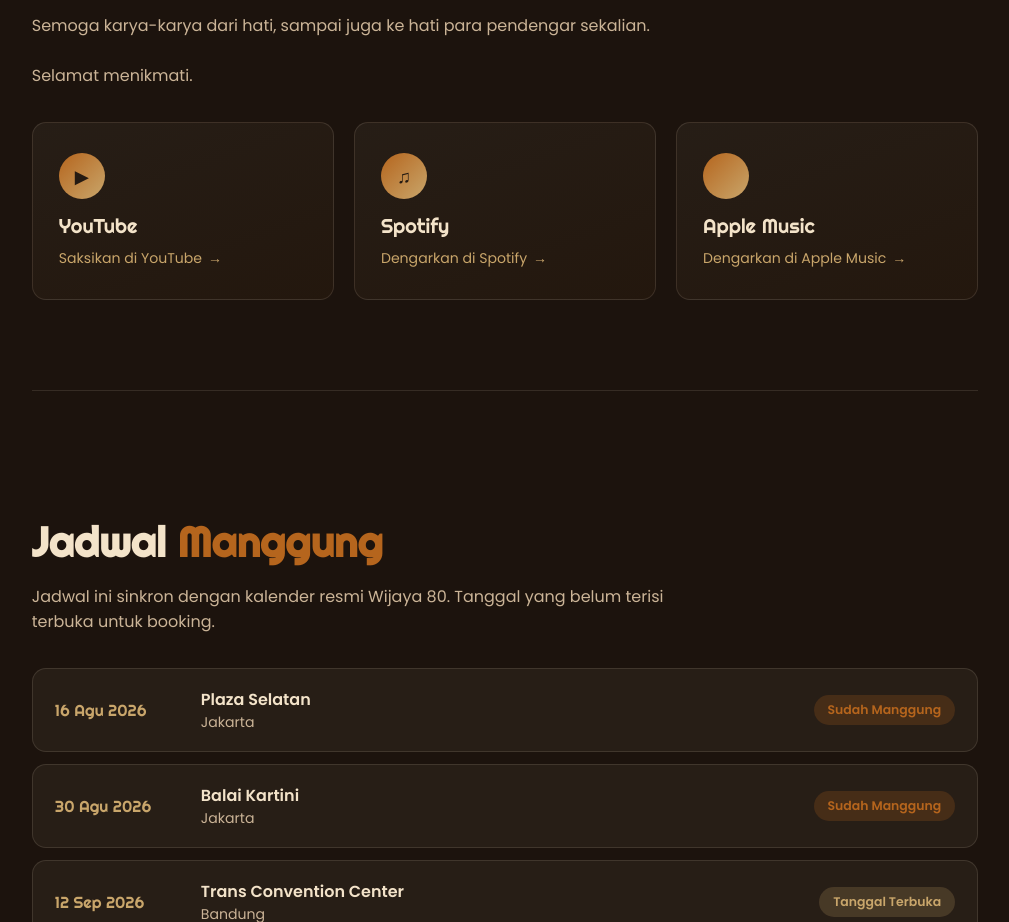
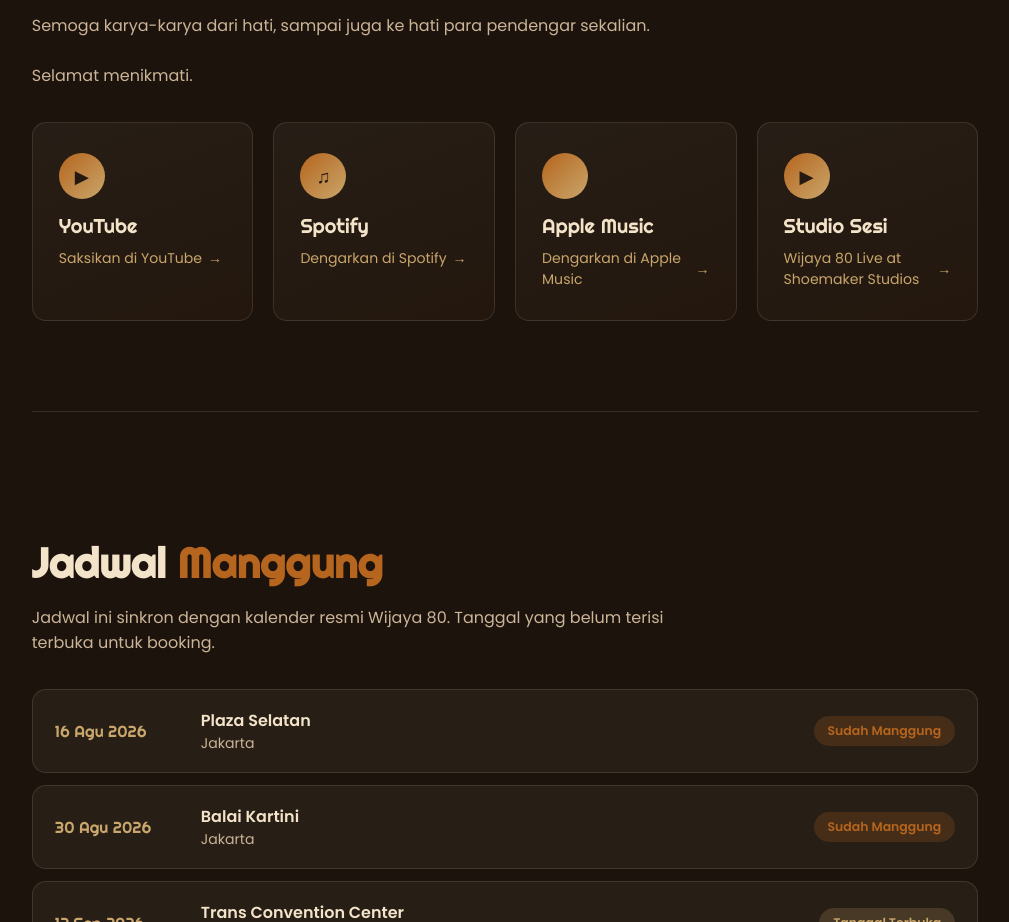
Before and after one commit to wijaya80/wijaya80-site, a website: page index.html in a window 1280 px wide. Shown: the part 1569-2491 px from the top of the page, without its empty margins (135-1144 px from the left). Drawn offline with Linux system fonts and the light colour scheme; no server answers.

Commit message:
Add files via upload

```diff
--- a/index.html
+++ b/index.html
@@ -70,6 +70,11 @@
         <span class="media-link__icon"></span>
         <span class="media-link__platform">Apple Music</span>
         <span class="media-link__cta">Dengarkan di Apple Music <span class="media-link__arrow">→</span></span>
+      </a>
+      <a class="media-link" href="https://youtu.be/MepudBrz2K8?si=Ao2uwYBcw7ZpIW8R" target="_blank" rel="noopener">
+        <span class="media-link__icon">▶</span>
+        <span class="media-link__platform">Studio Sesi</span>
+        <span class="media-link__cta">Wijaya 80 Live at Shoemaker Studios <span class="media-link__arrow">→</span></span>
       </a>
     </div>
   </section>
--- a/style.css
+++ b/style.css
@@ -231,7 +231,7 @@ main { max-width: var(--max-width); margin: 0 auto; padding: 0 6vw; }
 
 .media-links {
   display: grid;
-  grid-template-columns: repeat(3, 1fr);
+  grid-template-columns: repeat(4, 1fr);
   gap: 20px;
   margin-top: 30px;
 }
```
